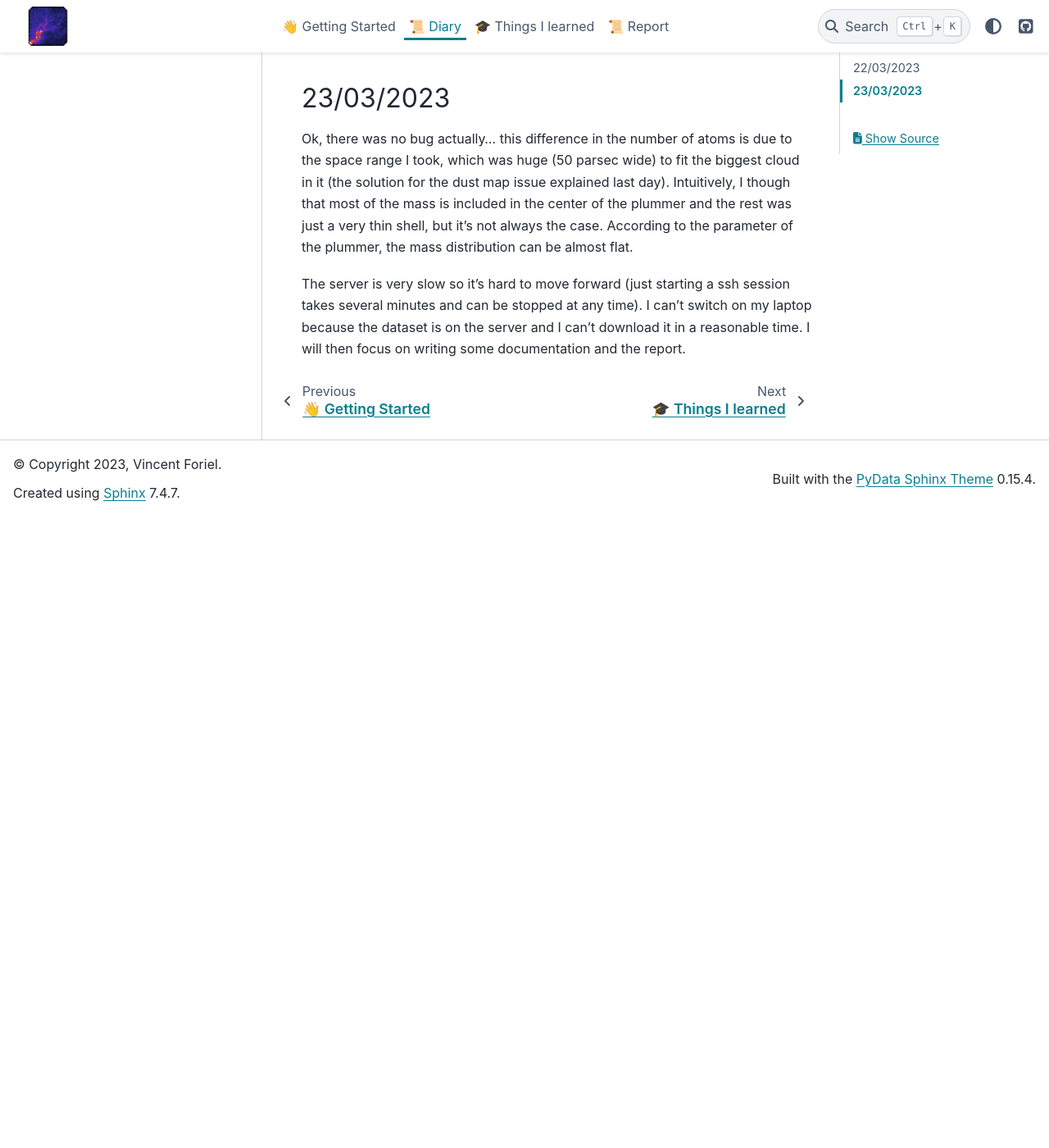
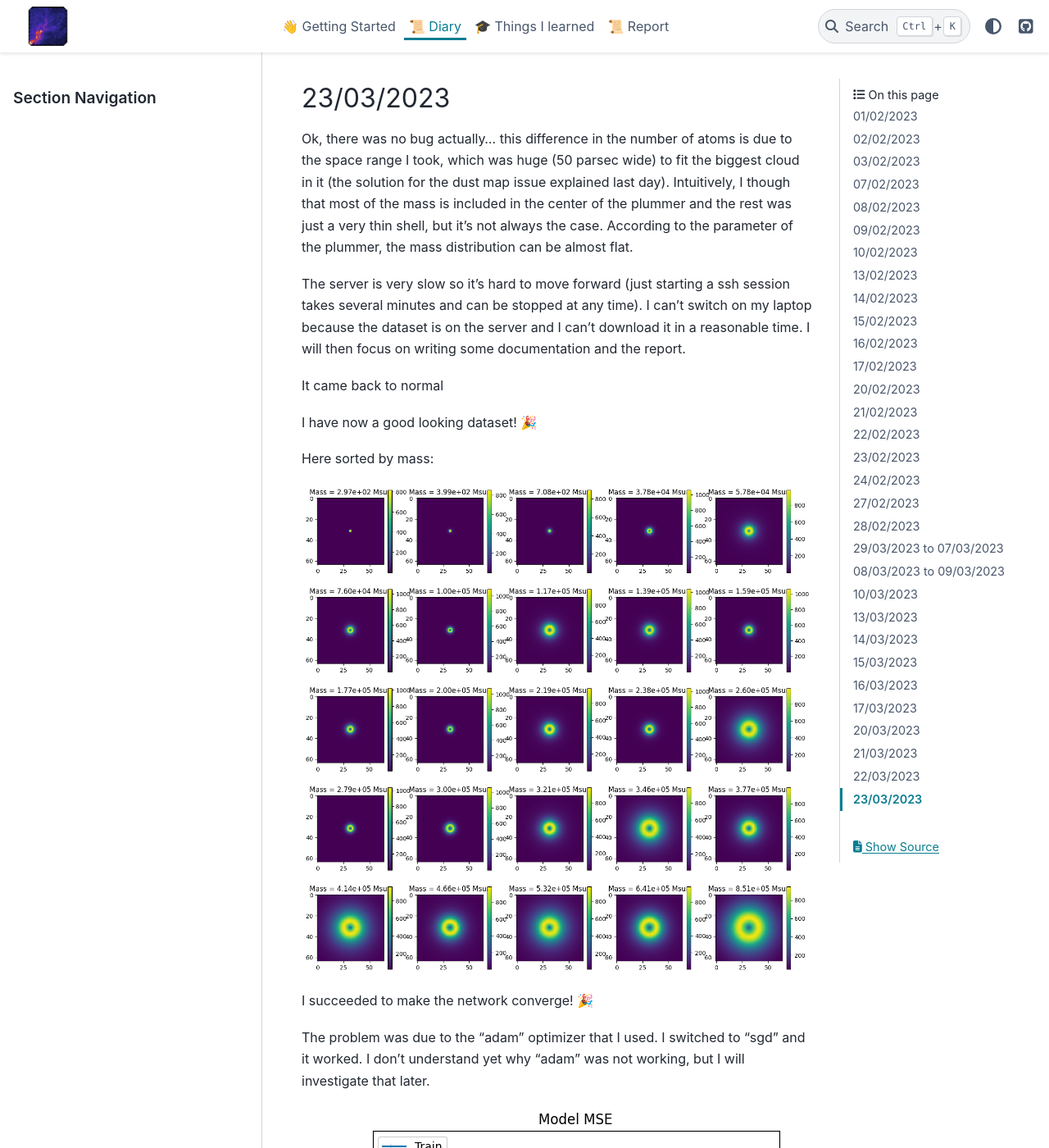
Before and after one commit to LeiRoF/M2-Internship, a Sphinx documentation site: the page built from docs/Diary.md, in a window 1280 px wide and 1400 px high, scrolled down 28236 px. Shown: the whole window at 82% size. Built offline with Sphinx 7.4.7 and the PyData theme 0.15.4, drawn with Linux system fonts in a browser that asks for light colours; before the commit the page ends 28866 px from its top, so only the background shows below that; some of the changed text lies outside the part shown.

Commit message:
📜 Update diary

```diff
--- a/docs/Diary.md
+++ b/docs/Diary.md
@@ -578,3 +578,21 @@
 Ok, there was no bug actually... this difference in the number of atoms is due to the space range I took, which was huge (50 parsec wide) to fit the biggest cloud in it (the solution for the dust map issue explained last day). Intuitively, I though that most of the mass is included in the center of the plummer and the rest was just a very thin shell, but it's not always the case. According to the parameter of the plummer, the mass distribution can be almost flat.
 
 The server is very slow so it's hard to move forward (just starting a ssh session takes several minutes and can be stopped at any time). I can't switch on my laptop because the dataset is on the server and I can't download it in a reasonable time. I will then focus on writing some documentation and the report.
+
+It came back to normal
+
+I have now a good looking dataset! 🎉
+
+Here sorted by mass:
+
+![](img/2023-03-23-15-10-47.png)
+
+I succeeded to make the network converge! 🎉
+
+The problem was due to the "adam" optimizer that I used. I switched to "sgd" and it worked. I don't understand yet why "adam" was not working, but I will investigate that later.
+
+![](img/2023-03-23-16-30-40.png)
+
+![](img/2023-03-23-16-44-38.png)
+
+> *There is definitely days with and days without*
```
Also changed, not shown: docs/img/2023-03-23-15-10-47.png (added), docs/img/2023-03-23-16-30-40.png (added), docs/img/2023-03-23-16-44-38.png (added).
